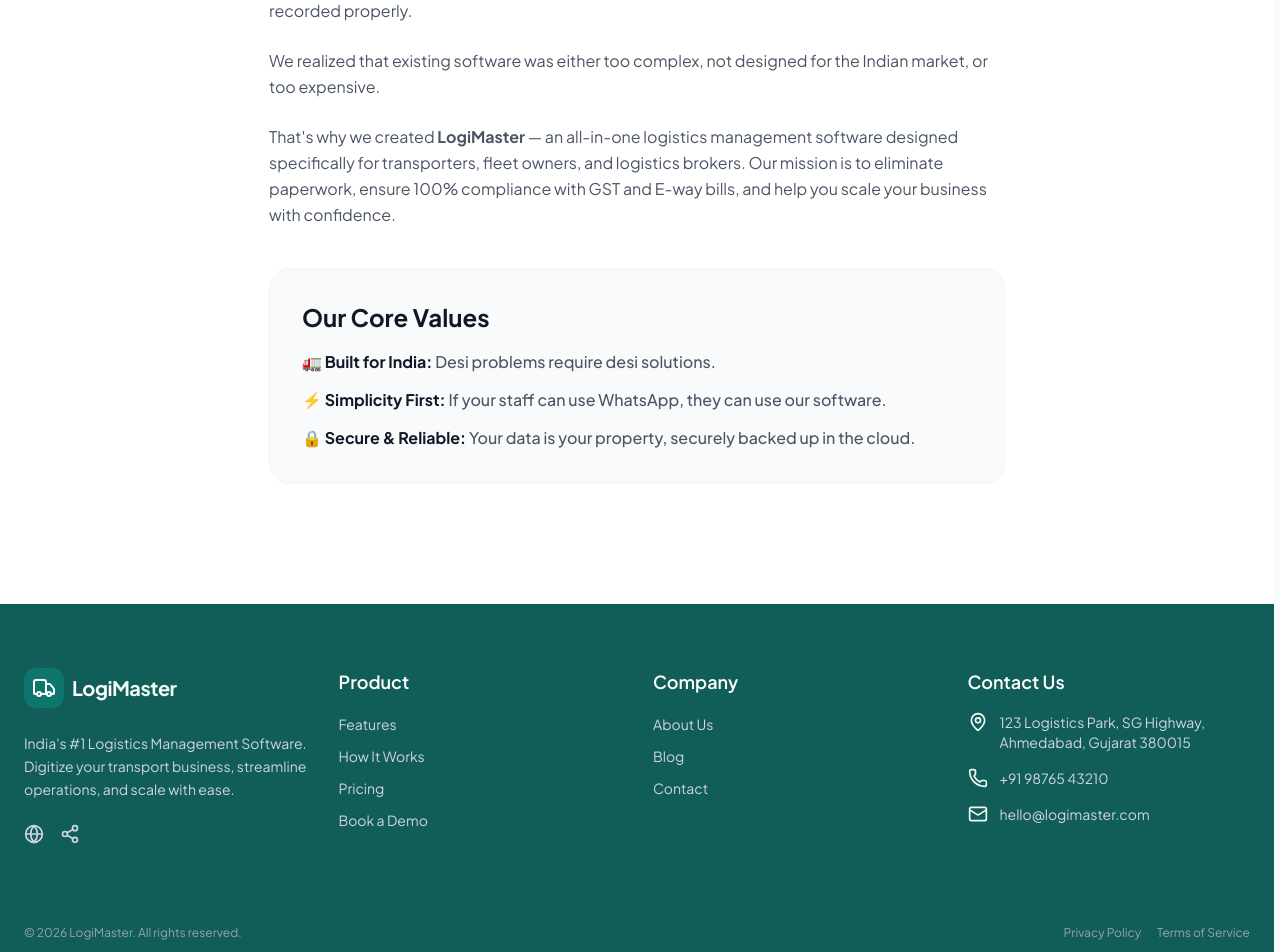
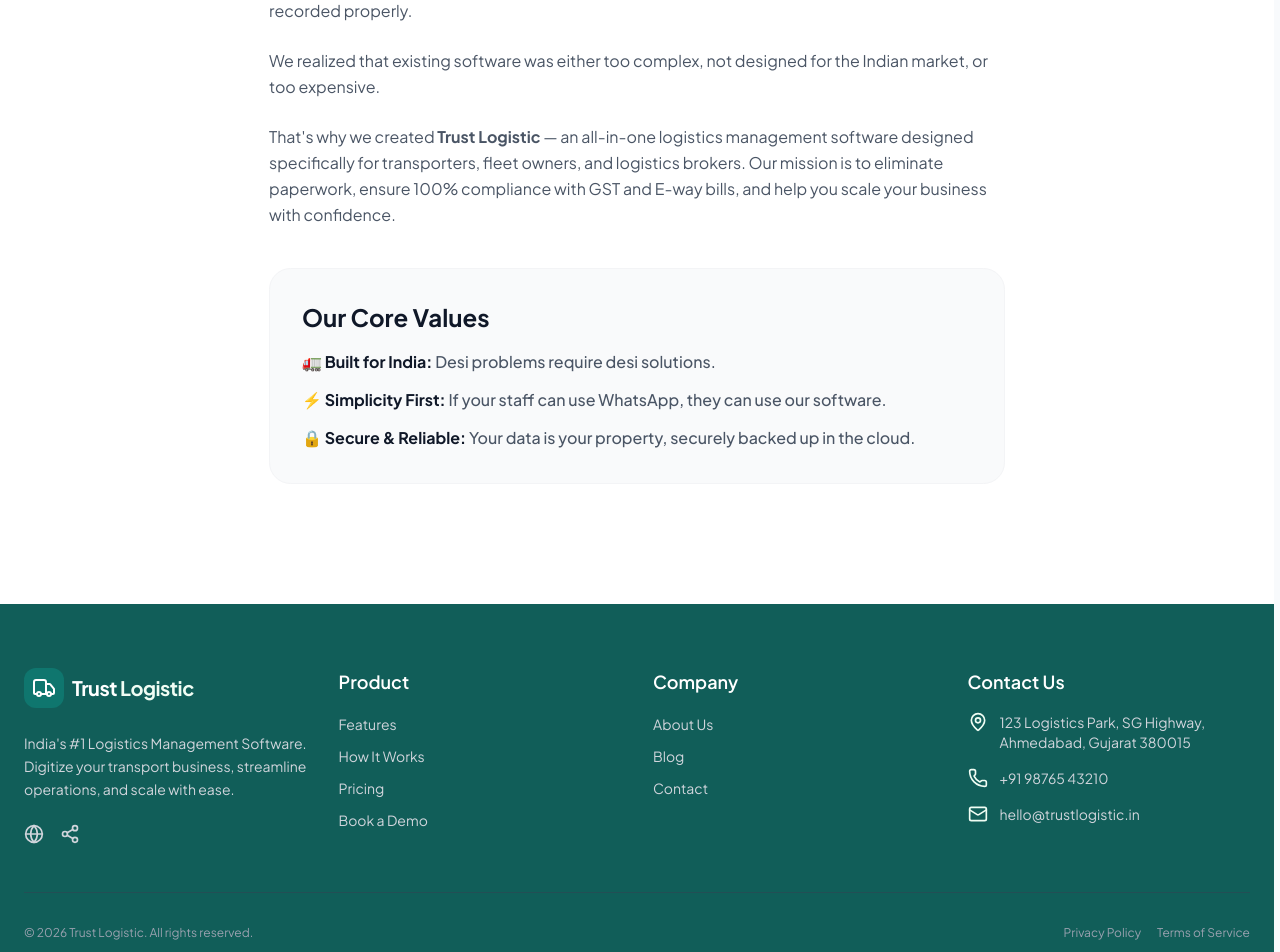
Before and after one commit to hemang82/gujrat_logistics, a Next.js app: page /about in a window 1280 px wide. Shown: the part 320-1272 px from the top of the page. Built offline with nearby package versions, Linux system fonts and the light colour scheme.

Commit message:
Branding: Change software name to Trust Logistic across the marketing site

```diff
--- /dev/null
+++ b/rename.js
@@ -0,0 +1,27 @@
+const fs = require('fs');
+const path = require('path');
+
+function replaceInDir(dir) {
+  const files = fs.readdirSync(dir);
+  for (const file of files) {
+    const fullPath = path.join(dir, file);
+    if (fs.statSync(fullPath).isDirectory()) {
+      replaceInDir(fullPath);
+    } else if (fullPath.endsWith('.tsx') || fullPath.endsWith('.ts')) {
+      let content = fs.readFileSync(fullPath, 'utf8');
+
+      let newContent = content.replace(/LogiMaster/g, 'Trust Logistic');
+      newContent = newContent.replace(/logimaster\.com/g, 'trustlogistic.in');
+      newContent = newContent.replace(/Logi<span className="(.*?)">Master<\/span>/g, 'Trust <span className="$1">Logistic</span>');
+      newContent = newContent.replace(/Logi<span className=\{!\w+ \? "(.*?)" : "(.*?)"\}>Master<\/span>/g, 'Trust <span className={!shouldBeTransparent ? "$1" : "$2"}>Logistic</span>');
+
+      if (content !== newContent) {
+        fs.writeFileSync(fullPath, newContent, 'utf8');
+        console.log('Updated', fullPath);
+      }
+    }
+  }
+}
+
+replaceInDir(path.join(__dirname, 'src', 'app', '(public)'));
+replaceInDir(path.join(__dirname, 'src', 'components', 'public'));
--- a/src/app/(public)/about/page.tsx
+++ b/src/app/(public)/about/page.tsx
@@ -8,13 +8,13 @@ export default function AboutPage() {
 
         <div className="prose prose-lg mx-auto text-gray-600 space-y-6 leading-relaxed">
           <p>
-            LogiMaster was built by people who deeply understand the daily struggles of running a transport business in India. We saw first-hand how much time was wasted on manual paperwork, tracking down WhatsApp messages for old Challans, and losing money because balance freights weren't recorded properly.
+            Trust Logistic was built by people who deeply understand the daily struggles of running a transport business in India. We saw first-hand how much time was wasted on manual paperwork, tracking down WhatsApp messages for old Challans, and losing money because balance freights weren't recorded properly.
           </p>
           <p>
             We realized that existing software was either too complex, not designed for the Indian market, or too expensive.
           </p>
           <p>
-            That's why we created <strong>LogiMaster</strong> — an all-in-one logistics management software designed specifically for transporters, fleet owners, and logistics brokers. Our mission is to eliminate paperwork, ensure 100% compliance with GST and E-way bills, and help you scale your business with confidence.
+            That's why we created <strong>Trust Logistic</strong> — an all-in-one logistics management software designed specifically for transporters, fleet owners, and logistics brokers. Our mission is to eliminate paperwork, ensure 100% compliance with GST and E-way bills, and help you scale your business with confidence.
           </p>
           <div className="bg-gray-50 p-8 rounded-2xl border border-gray-100 my-10">
             <h3 className="text-2xl font-bold text-gray-900 mb-4">Our Core Values</h3>
--- a/src/app/(public)/demo/page.tsx
+++ b/src/app/(public)/demo/page.tsx
@@ -42,7 +42,7 @@ export default function DemoPage() {
         <div className="max-w-xl mx-auto bg-white rounded-3xl shadow-xl border border-gray-100 overflow-hidden">
           <div className="bg-brand-primary-dark p-8 text-center text-white">
             <h1 className="text-3xl font-extrabold mb-2">Book a Free Demo</h1>
-            <p className="text-brand-primary-light">See how LogiMaster can digitize your transport business today.</p>
+            <p className="text-brand-primary-light">See how Trust Logistic can digitize your transport business today.</p>
           </div>
           <div className="p-8">
             <form onSubmit={handleSubmit} className="space-y-6">
--- a/src/app/(public)/features/page.tsx
+++ b/src/app/(public)/features/page.tsx
@@ -23,7 +23,7 @@ export default function FeaturesPage() {
       <div className="container mx-auto px-4 max-w-6xl">
         <div className="text-center mb-16">
           <h1 className="text-4xl md:text-5xl font-extrabold text-gray-900 mb-6">Powerful Features Built for Indian Transport</h1>
-          <p className="text-xl text-gray-600 max-w-3xl mx-auto">Discover how LogiMaster streamlines every aspect of your logistics business.</p>
+          <p className="text-xl text-gray-600 max-w-3xl mx-auto">Discover how Trust Logistic streamlines every aspect of your logistics business.</p>
         </div>
 
         <div className="grid md:grid-cols-2 gap-8">
--- a/src/app/(public)/how-it-works/page.tsx
+++ b/src/app/(public)/how-it-works/page.tsx
@@ -6,7 +6,7 @@ export default function HowItWorksPage() {
     <div className="pt-28 pb-20 bg-white min-h-screen">
       <div className="container mx-auto px-4 max-w-4xl">
         <div className="text-center mb-16">
-          <h1 className="text-4xl md:text-5xl font-extrabold text-gray-900 mb-6">How LogiMaster Works</h1>
+          <h1 className="text-4xl md:text-5xl font-extrabold text-gray-900 mb-6">How Trust Logistic Works</h1>
           <p className="text-xl text-gray-600">From setup to scaling, see how our software streamlines your daily operations.</p>
         </div>
 
--- a/src/app/(public)/page.tsx
+++ b/src/app/(public)/page.tsx
@@ -42,7 +42,7 @@ export default function SaaSMarketingHome() {
             <div className="rounded-lg overflow-hidden border border-gray-200 bg-white relative flex items-center justify-center group shadow-sm">
               <img
                 src="/images/dashboard-preview.png"
-                alt="LogiMaster Dashboard Preview"
+                alt="Trust Logistic Dashboard Preview"
                 className="w-full h-auto border-none group-hover:scale-[1.02] transition-transform duration-700 ease-out"
               />
             </div>
@@ -79,7 +79,7 @@ export default function SaaSMarketingHome() {
       <section className="py-20 bg-gray-50">
         <div className="container mx-auto px-4 max-w-6xl">
           <div className="text-center mb-16">
-            <h2 className="text-3xl md:text-4xl font-bold text-gray-900 mb-4">Why upgrade to LogiMaster?</h2>
+            <h2 className="text-3xl md:text-4xl font-bold text-gray-900 mb-4">Why upgrade to Trust Logistic?</h2>
             <p className="text-lg text-gray-600 max-w-2xl mx-auto">Stop managing a multi-lakh business with outdated tools.</p>
           </div>
 
@@ -115,7 +115,7 @@ export default function SaaSMarketingHome() {
                   <div className="bg-brand-primary p-2 rounded-full">
                     <CheckCircle2 className="w-6 h-6 text-white" />
                   </div>
-                  <h3 className="text-2xl font-bold text-gray-900">The LogiMaster Way</h3>
+                  <h3 className="text-2xl font-bold text-gray-900">The Trust Logistic Way</h3>
                 </div>
                 <ul className="space-y-4">
                   {[
--- a/src/app/(public)/privacy/page.tsx
+++ b/src/app/(public)/privacy/page.tsx
@@ -4,7 +4,7 @@ export default function PrivacyPage() {
       <div className="container mx-auto px-4 max-w-3xl prose">
         <h1>Privacy Policy</h1>
         <p>Last updated: July 2026</p>
-        <p>Your privacy is important to us at LogiMaster. This policy explains how we collect, use, and protect your personal information.</p>
+        <p>Your privacy is important to us at Trust Logistic. This policy explains how we collect, use, and protect your personal information.</p>
         <h2>Data Collection</h2>
         <p>We collect information you provide directly to us when you request a demo or sign up for our services.</p>
         <h2>Data Usage</h2>
--- a/src/app/(public)/terms/page.tsx
+++ b/src/app/(public)/terms/page.tsx
@@ -4,7 +4,7 @@ export default function TermsPage() {
       <div className="container mx-auto px-4 max-w-3xl prose">
         <h1>Terms of Service</h1>
         <p>Last updated: July 2026</p>
-        <p>By using LogiMaster, you agree to these terms.</p>
+        <p>By using Trust Logistic, you agree to these terms.</p>
         <h2>License to Use</h2>
         <p>We grant you a limited, non-exclusive license to use our SaaS product in accordance with your subscription plan.</p>
         <h2>Data Ownership</h2>
--- a/src/components/public/Footer.tsx
+++ b/src/components/public/Footer.tsx
@@ -13,7 +13,7 @@ export function Footer() {
                 <Truck className="w-6 h-6 text-white" />
               </div>
               <span className="font-bold text-xl tracking-tight text-white">
-                Logi<span className="text-brand-primary-light">Master</span>
+                Trust <span className="text-brand-primary-light">Logistic</span>
               </span>
             </Link>
             <p className="text-sm text-gray-300 mt-2 leading-relaxed">
@@ -72,7 +72,7 @@ export function Footer() {
               </li>
               <li className="flex items-center gap-3">
                 <Mail className="w-5 h-5 text-brand-primary-light shrink-0" />
-                <span className="text-sm text-gray-300">hello@logimaster.com</span>
+                <span className="text-sm text-gray-300">hello@trustlogistic.in</span>
               </li>
             </ul>
           </div>
@@ -80,7 +80,7 @@ export function Footer() {
 
         <div className="pt-8 border-t border-gray-700/50 flex flex-col md:flex-row justify-between items-center gap-4">
           <p className="text-xs text-gray-400">
-            &copy; {new Date().getFullYear()} LogiMaster. All rights reserved.
+            &copy; {new Date().getFullYear()} Trust Logistic. All rights reserved.
           </p>
           <div className="flex gap-4 text-xs text-gray-400">
             <Link href="/privacy" className="hover:text-white transition-colors">Privacy Policy</Link>
--- a/src/components/public/Navbar.tsx
+++ b/src/components/public/Navbar.tsx
@@ -43,7 +43,7 @@ export function Navbar() {
             <Truck className="w-6 h-6 text-white" />
           </div>
           <span className={`font-bold text-xl tracking-tight transition-colors ${!shouldBeTransparent ? 'text-brand-text-primary' : 'text-white'}`}>
-            Logi<span className={!shouldBeTransparent ? "text-brand-primary" : "text-white opacity-80"}>Master</span>
+            Trust <span className={!shouldBeTransparent ? "text-brand-primary" : "text-white opacity-80"}>Logistic</span>
           </span>
         </Link>
 
```
